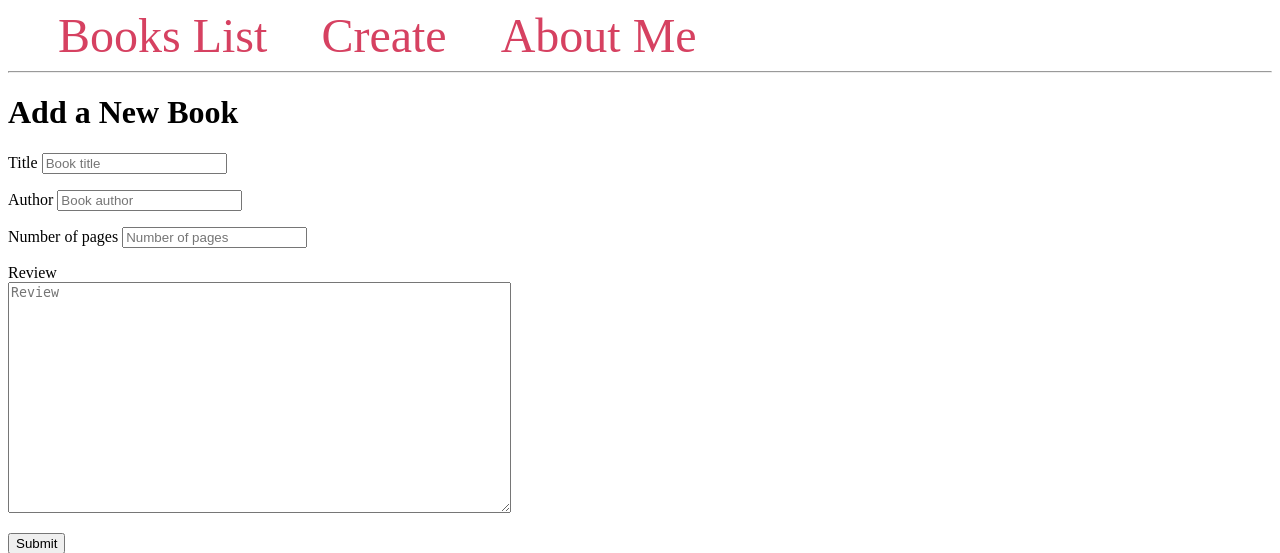
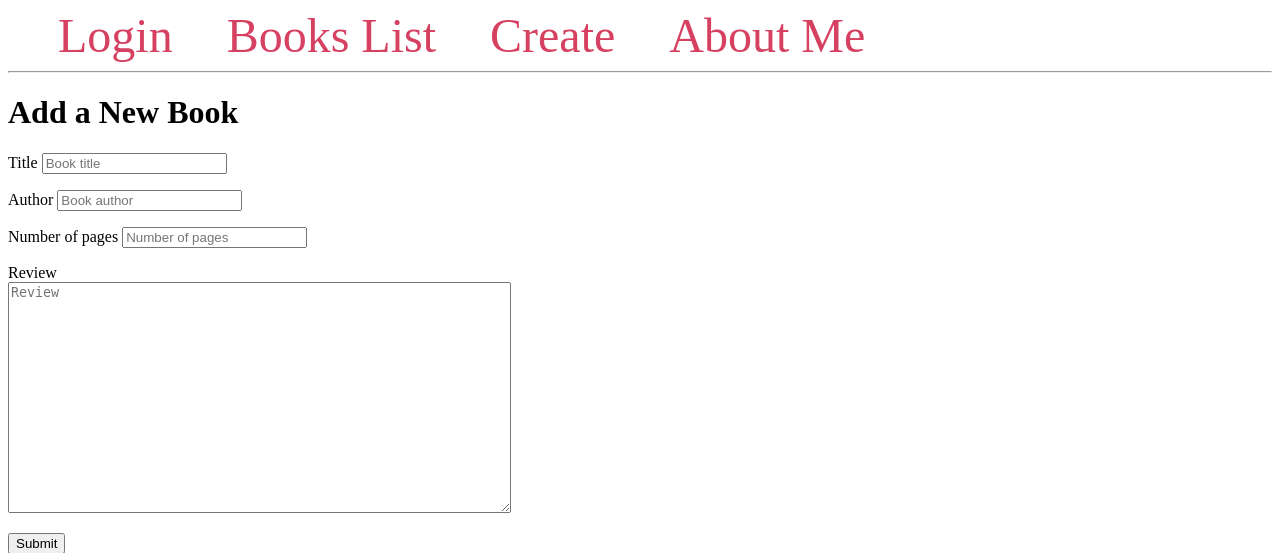
Before and after one commit to wiseraura/flask_app, a Flask app: page /create/ in a window 1280 px wide. Shown: the top 553 px of the page. Run offline with Flask 3, Linux system fonts and the light colour scheme; the visitor is signed in with stand-in values (Sample User, id 1); some libraries are stand-ins or nearby versions.

Commit message:
Add login to nav bar

```diff
--- a/templates/base.html
+++ b/templates/base.html
@@ -26,6 +26,7 @@
 </head>
 <body>
     <nav>
+        <a href="{{ url_for('login') }}">Login</a>
         <a href="{{ url_for('index') }}">Books List</a>
         <a href="{{ url_for('create') }}">Create</a>
         <a href="https://github.com/wiseraura">About Me</a>
```
